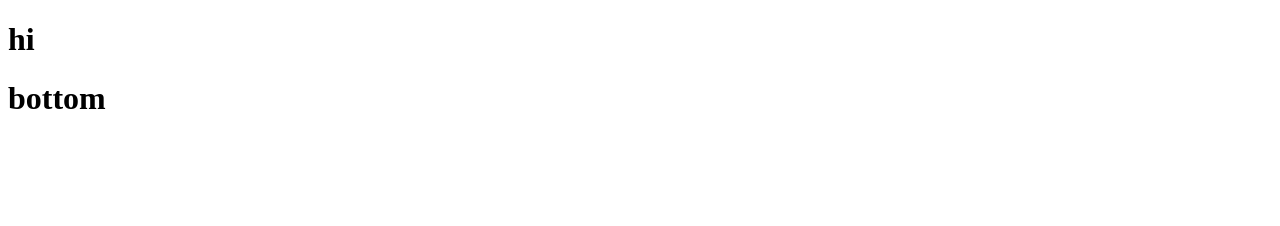
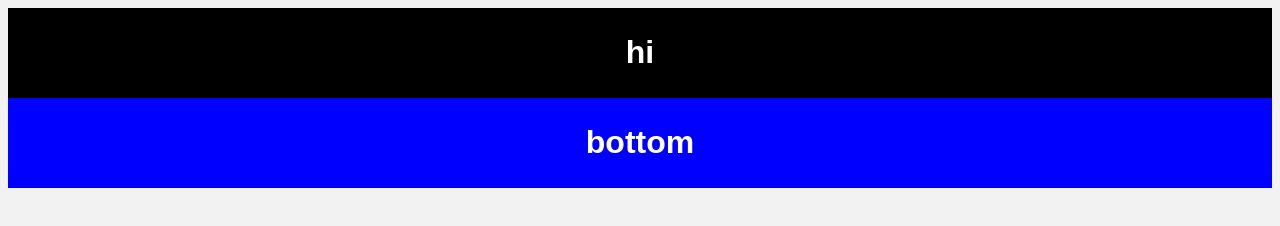
Before and after one commit to sarahrdickerson/ECE461L-hw5, a plain HTML site: page index.html in a window 1280 px wide. Drawn offline with Linux system fonts and the light colour scheme.

Commit message:
two divs

```diff
--- a/index.html
+++ b/index.html
@@ -4,9 +4,9 @@
     <head>
         <meta charset="utf-8" />
         <meta name="viewport" content="width=device-width, initial-scale=1" />
-        <meta name="theme-color" content="#000000" />
         <meta name="description" content="Web site created for ECE461L Homework 5"/>
         <title>Website!</title>
+        <link rel="stylesheet" href="stylesheet.css">
     </head>
 
     <body>
--- a/stylesheet.css
+++ b/stylesheet.css
@@ -1,11 +1,21 @@
-#top {
+body {
+    background-color: #f2f2f2;
+    font-family: Arial, Helvetica, sans-serif;
+}
+
+.top {
     background-color: #000000;
     color: #ffffff;
     text-align: center;
     padding: 5px;
+    transition:0.35s;
 }
 
-#bottom {
+.top:hover {
+    background-color: gray;
+}
+
+.bottom {
     background-color: blue;
     color: #ffffff;
     clear: both;
```
